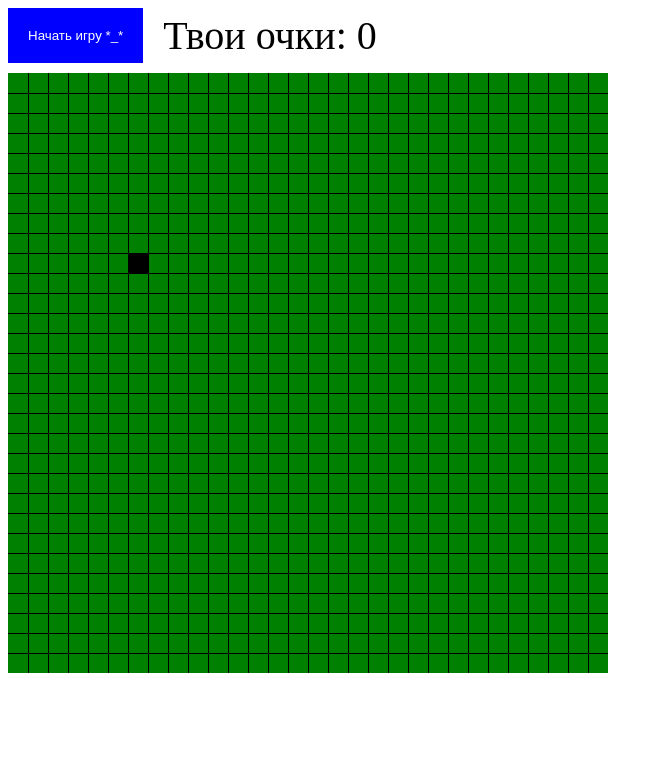
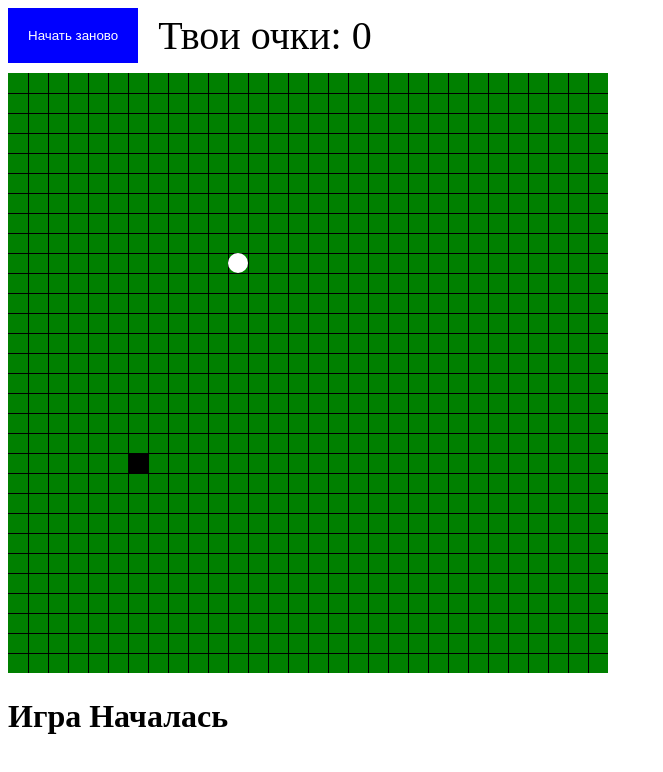
Before and after one commit to irinagrishkevich/gameJS, a plain HTML site: page index.html in a window 1280 px wide. Both pictures are taken after a click on the button "Начать игру *_*". Shown: the whole page, without its empty margins (0-663 px from the left). Drawn offline with Linux system fonts and the light colour scheme.

Commit message:
end my JS game

```diff
--- a/index.html
+++ b/index.html
@@ -10,6 +10,7 @@
   <div class="info">
     <button class="button" id="start">Начать игру *_*</button>
     <div class="score">Твои очки: <span id="score">0</span></div>
+      <div class="end-game" id="end-game"></div>
   </div>
 </div>
 <script src="src/js/app.js" type="module"></script>
--- a/src/css/styles.css
+++ b/src/css/styles.css
@@ -7,6 +7,7 @@ canvas{
     margin-bottom: 10px;
 }
 .score{
+    position: relative;
     margin-left: 20px;
     font-size: 40px;
 }
@@ -16,3 +17,14 @@ canvas{
     color: white;
     border: 0;
 }
+.end-game{
+    display: none;
+    position: absolute;
+    top: 80px;
+    width: 600px;
+    height: 600px;
+    background: grey;
+    opacity: 0.6;
+    font-size: 60px;
+    text-align: center;
+}
--- a/src/js/modules/food.js
+++ b/src/js/modules/food.js
@@ -1,3 +1,37 @@
+import {NumberUtils} from "../utils/number-utils.js";
+
 export class Food{
+    foodRadius = null;
+    foodPosition = {
+        x: 1,
+        y: 1
+    };
+    context = null;
+    positionSize = 20;
+    positionCount = 30
 
+
+    constructor(context, positionCount, positionSize) {
+        this.context = context;
+        this.positionCount = positionCount;
+        this.positionSize = positionSize;
+
+        this.foodRadius = this.positionSize / 2
+    }
+
+    setNewFoodPosition(){
+        this.foodPosition = {
+            x: NumberUtils.getRandomInt(1, this.positionCount),
+            y: NumberUtils.getRandomInt(1, this.positionCount),
+        }
+        console.log(this.foodPosition)
+    }
+
+    showFood(){
+        this.context.fillStyle = 'white'
+        this.context.beginPath();
+        this.context.arc(this.foodPosition.x * this.positionSize - this.foodRadius,
+            this.foodPosition.y * this.positionSize - this.foodRadius, this.foodRadius, 0, 2 * Math.PI);
+        this.context.fill()
+    }
 }
--- a/src/js/modules/game.js
+++ b/src/js/modules/game.js
@@ -1,17 +1,30 @@
 import {Snake} from "./snake.js";
+import {Food} from "./food.js";
 
 export class Game{
     context = null
     snake = null
     positionCount = null
     positionSize = null
+    scoreElement = null
+    gameOver = null
+    btn = null
+    interval = null
+    title = null
+    score = 0
     constructor(context, settings){
         this.context = context;
 
         this.positionCount = settings.positionCount;
         this.positionSize = settings.positionSize;
 
-        document.getElementById('start').onclick = () =>{
+        this.scoreElement = document.getElementById('score')
+        this.gameOver = document.getElementById('end-game')
+        this.btn = document.getElementById('start')
+        this.title = document.createElement('h1')
+
+
+        this.btn.onclick = () =>{
 
             this.startGame()
         }
@@ -19,15 +32,56 @@ export class Game{
     }
 
     startGame(){
+        this.btn.innerText = 'Начать заново'
+        this.gameOver.style.display = 'none'
+        this.title.innerText = 'Игра Началась'
+        document.getElementById('container').appendChild(this.title)
+         if (this.interval){
+             clearInterval(this.interval)
+         }
+        this.food = new Food(this.context, this.positionCount, this.positionSize)
         this.snake = new Snake(this.context, this.positionCount, this.positionSize)
 
-        setInterval(this.gameProcess.bind(this),100)
+
+        this.food.setNewFoodPosition()
+        this.interval =setInterval(this.gameProcess.bind(this),100)
     }
 
     gameProcess(){
         this.context.clearRect(0,0,this.positionCount*this.positionSize, this.positionCount*this.positionSize)
         this.showGrid()
-        this.snake.showSnake()
+        this.food.showFood()
+        let result = this.snake.showSnake(this.food.foodPosition)
+        if (result){
+            if (result.collision){
+                this.endGame()
+            }else if (result.gotFood){
+                this.score +=1
+                this.scoreElement.innerText = this.score
+                this.food.setNewFoodPosition()
+
+            }
+
+        }
+    }
+    endGame(){
+        clearInterval(this.interval)
+        //
+        // this.context.fillStyle = 'black'
+        // this.context.font = 'bold 40px Arial'
+        // this.context.textAlign = 'center'
+        // this.context.fillText('Вы набрали: ' + this.score + ' очков',
+        //     (this.positionCount * this.positionSize) / 2, (this.positionCount * this.positionSize) / 2)
+
+
+        // this.gameOver.style.backgroundColor = 'red'
+        // this.gameOver.style.width = '500px'
+        this.gameOver.style.display = 'block'
+        this.btn.innerText = 'Начнем новую игру'
+        this.gameOver.innerText = 'Ваши очки за игру: ' + this.score + '. Можно было бы и больше набрать, как так:('
+        this.title.innerText = 'Вы проиграли'
+
+
     }
     showGrid(){
         const size = this.positionCount* this.positionSize
--- a/src/js/modules/snake.js
+++ b/src/js/modules/snake.js
@@ -2,7 +2,7 @@ export class Snake{
 
     currentDirection = 'right'
     snake = [
-        {x: 10, y: 10},
+        {x: 10, y: 20},
     ]
     context = null
     positionCount = null
@@ -27,7 +27,11 @@ export class Snake{
             }
         })
     }
-    showSnake(){
+    showSnake(foodPosition){
+        let result = {
+            gotFood: false,
+            collision: false,
+        }
         for (let i = 0; i < this.snake.length; i++){
             this.context.fillStyle = 'black'
             this.context.beginPath();
@@ -39,7 +43,13 @@ export class Snake{
             y: this.snake[0].y
         }
 
-        this.snake.pop()
+        if (foodPosition && foodPosition.x === newHeadPosition.x && foodPosition.y === newHeadPosition.y){
+            console.log(foodPosition.x + ' x ' + foodPosition.y + ' y ')
+            console.log(newHeadPosition.x + ' x ' + newHeadPosition.y + ' y ')
+            result.gotFood = true
+        }else{
+            this.snake.pop()
+        }
         if(this.currentDirection === 'left'){
             if (newHeadPosition.x === 1){
                 newHeadPosition.x = this.positionCount
@@ -82,6 +92,24 @@ export class Snake{
 
         }
 
-        this.snake.unshift(newHeadPosition)
+        if (!this.checkNewHeadPositionForCollision(newHeadPosition)){
+            this.snake.unshift(newHeadPosition)
+        } else {
+            result.collision = true
+        }
+
+
+
+        return result
+    }
+
+    checkNewHeadPositionForCollision(newHeadPosition){
+        for (let i = 0; i < this.snake.length; i++){
+            if (newHeadPosition.x === this.snake[i].x && newHeadPosition.y === this.snake[i].y){
+                console.log('err')
+                return true
+            }
+        }
+        return false
     }
 }
--- /dev/null
+++ b/src/js/utils/number-utils.js
@@ -0,0 +1,7 @@
+export class NumberUtils{
+    static getRandomInt(min, max) {
+        min = Math.ceil(min);
+        max = Math.floor(max);
+        return Math.floor(Math.random() * (max - min + 1)) + min;
+    }
+}
```
